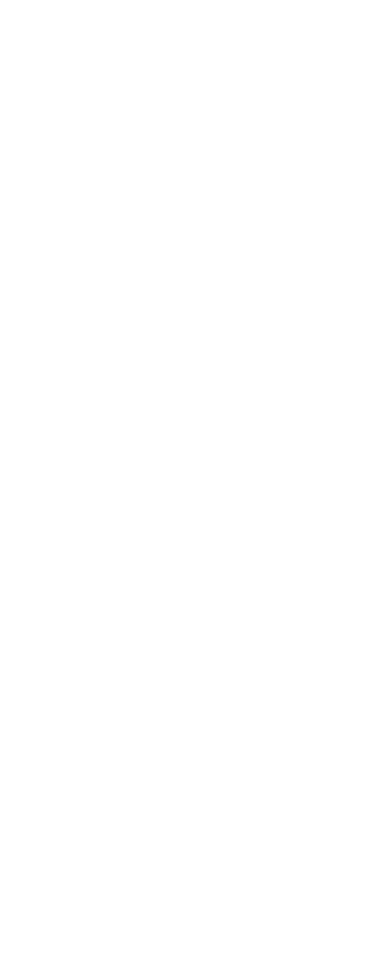
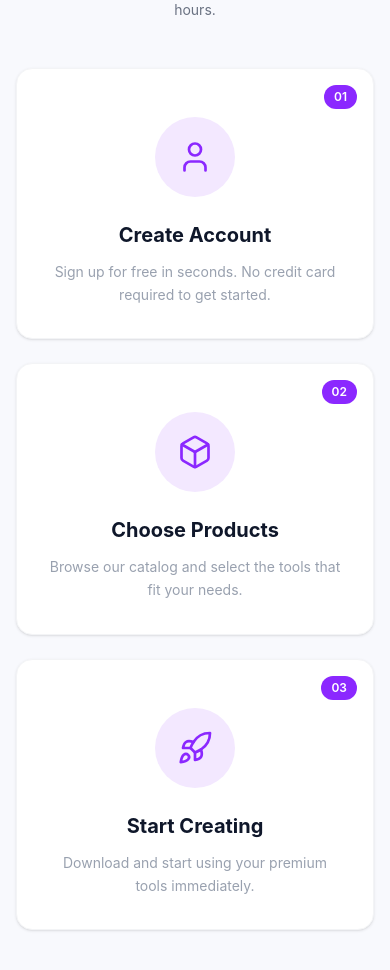
Before and after one commit to shale-taspy/DigiTools, a React (Vite) app: page / in a window 390 px wide. Shown: the part 7586-8556 px from the top of the page. Before the commit the page ends 7454 px from the top, so only its background shows below. Built offline with nearby package versions, Linux system fonts and the light colour scheme.

Commit message:
steps section done

```diff
--- a/src/App.jsx
+++ b/src/App.jsx
@@ -4,6 +4,7 @@
 import Stats from "./components/Stats"
 import Home from "./pages/Home"
 import Loading from "./components/Loading"
+import Steps from "./components/Steps"
 
 function App() {
   const product = async () => {
@@ -19,6 +20,7 @@
       <Suspense fallback={<Loading></Loading>}>
         <Product productPromise={productPromise}></Product>
       </Suspense>
+      <Steps></Steps>
     </>
   )
 }
--- /dev/null
+++ b/src/components/Steps.jsx
@@ -0,0 +1,74 @@
+import { User, Box, Rocket } from "lucide-react";
+const steps = [
+  {
+    step: "01",
+    title: "Create Account",
+    description:
+      "Sign up for free in seconds. No credit card required to get started.",
+    icon: User,
+  },
+  {
+    step: "02",
+    title: "Choose Products",
+    description:
+      "Browse our catalog and select the tools that fit your needs.",
+    icon: Box,
+  },
+  {
+    step: "03",
+    title: "Start Creating",
+    description:
+      "Download and start using your premium tools immediately.",
+    icon: Rocket,
+  },
+];
+const Steps = () => {
+  return (
+    <section className="bg-[#F8F9FD] py-16 px-4 sm:px-6 lg:px-8">
+          <div className="max-w-6xl mx-auto text-center">
+            {/*Header*/}
+            <h2 className="text-3xl sm:text-4xl font-extrabold text-[#0F172A] tracking-tight">
+              Get Started In 3 Steps
+            </h2>
+            <p className="mt-3 text-sm sm:text-base text-gray-500 max-w-xl mx-auto">
+              Start using premium digital tools in minutes, not hours.
+            </p>
+
+            {/*Cards*/}
+            <div className="mt-12 grid grid-cols-1 md:grid-cols-3 gap-6 lg:gap-8">
+              {steps.map((item) => {
+                const IconComponent = item.icon;
+                return (
+                  <div
+                    key={item.step}
+                    className="relative bg-white rounded-2xl p-8 border border-gray-100 shadow-sm hover:shadow-md transition-shadow flex flex-col items-center text-center"
+                  >
+                    {/*Step*/}
+                    <span className="absolute top-4 right-4 bg-[#8B28FF] text-white text-xs font-semibold px-2.5 py-1 rounded-full">
+                      {item.step}
+                    </span>
+
+                    {/*Icons*/}
+                    <div className="w-20 h-20 rounded-full bg-[#F3E8FF] flex items-center justify-center text-[#8B28FF] mt-4 mb-6">
+                      <IconComponent className="w-9 h-9 stroke-[1.8]" />
+                    </div>
+
+                    {/*Title*/}
+                    <h3 className="text-xl font-bold text-[#0F172A] mb-3">
+                      {item.title}
+                    </h3>
+
+                    {/*Description*/}
+                    <p className="text-gray-400 text-sm leading-relaxed max-w-xs">
+                      {item.description}
+                    </p>
+                  </div>
+                );
+              })}
+            </div>
+          </div>
+        </section>
+  );
+};
+
+export default Steps;
```
Also changed, not shown: src/components/Product.jsx (+2 -7 lines).
